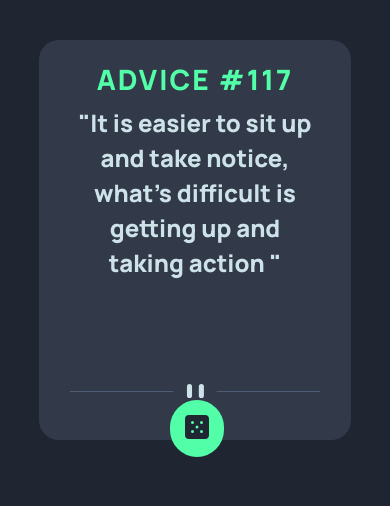
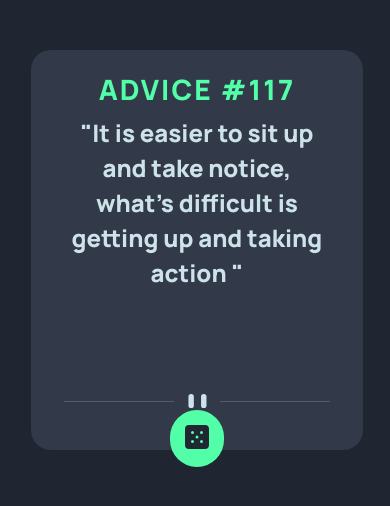
Before and after one commit to Alice2212/Advice-generator-app, a plain HTML site: page index.html in a window 390 px wide. Drawn offline with Linux system fonts and the light colour scheme.

Commit message:
mobile responsiveness

```diff
--- a/style.css
+++ b/style.css
@@ -95,9 +95,9 @@ main {
 @media screen and (max-width: 520px) {
   .advice-card {
     margin: auto;
-    left: 10%;
-    top: 40px;
-    width: 80%;
+    left: 8%;
+    top: 50px;
+    width: 85%;
     height: 400px;
   }
 
```
